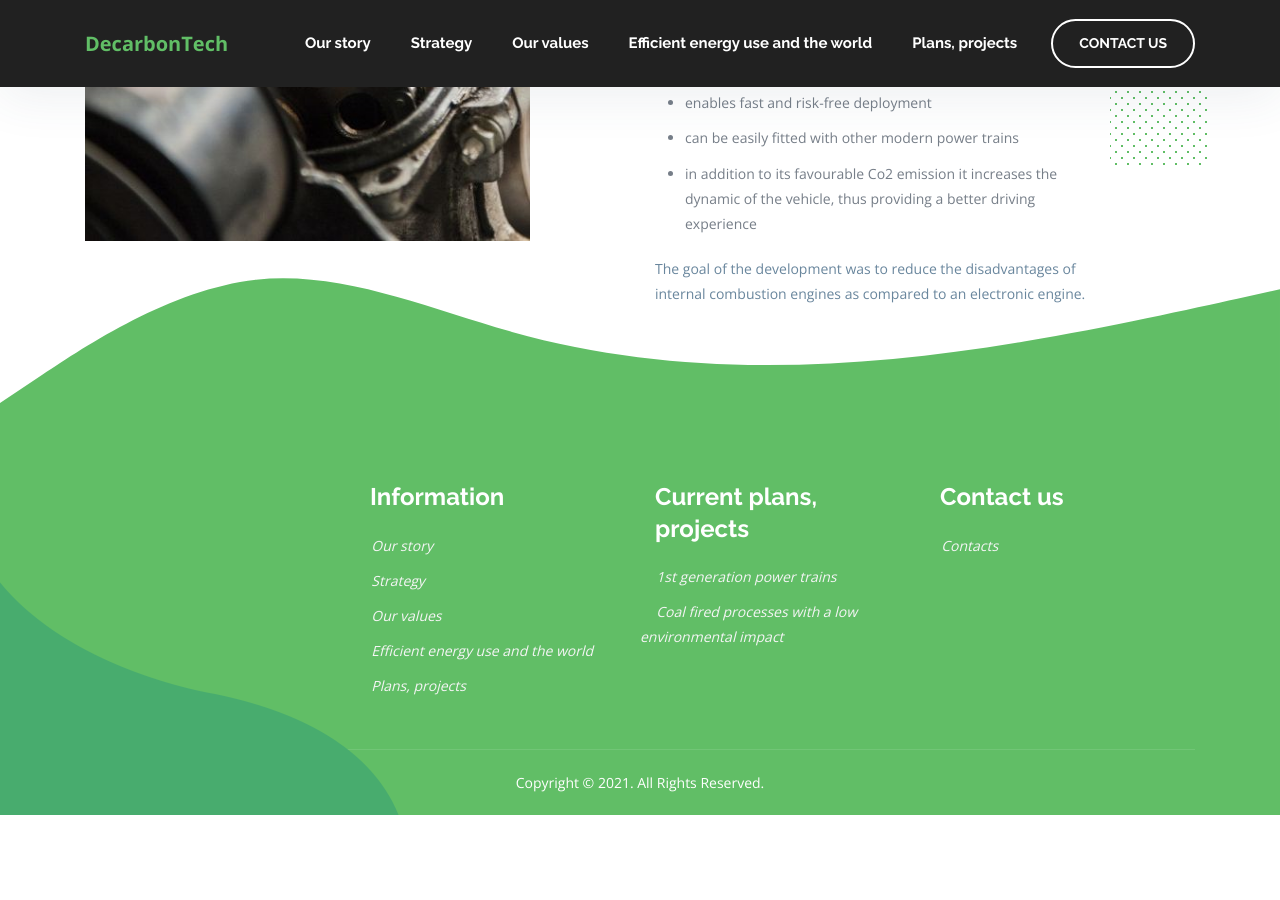
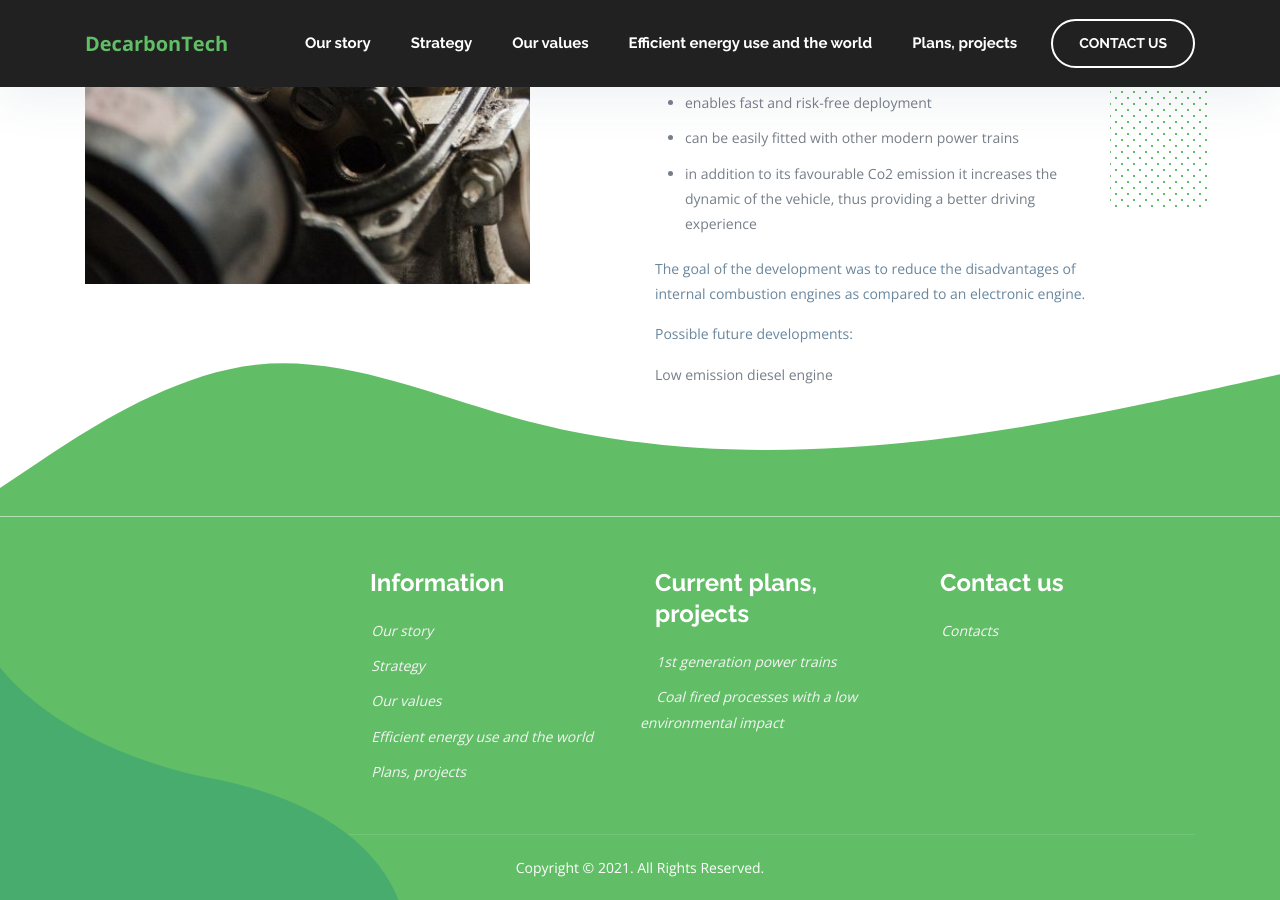
Before and after one commit to rutkai/decarbon, a Jekyll site: the page built from projects/2020-gepjarmu-hajtaslanc-fejlesztes.html, in a window 1280 px wide and 900 px high, scrolled down 1083 px. Built offline with Jekyll 4.4.1, drawn with Linux system fonts in a browser that asks for light colours; before the commit the page ends 1898 px from its top, so only the background shows below that.

Commit message:
Projects update

```diff
--- a/projects/2020-gepjarmu-hajtaslanc-fejlesztes.html
+++ b/projects/2020-gepjarmu-hajtaslanc-fejlesztes.html
@@ -23,3 +23,7 @@ year: 2020
 <p>
     The goal of the development was to reduce the disadvantages of internal combustion engines as compared to an electronic engine.
 </p>
+<p>Possible future developments:</p>
+<ul>
+    <li>Low emission diesel engine</li>
+</ul>
--- a/projects/2020-tisztatuz.html
+++ b/projects/2020-tisztatuz.html
@@ -16,3 +16,9 @@ year: 2020
     providing parameters similar to that of gas combustion (soot free) as well as a favourable investment cost.
 </p>
 <iframe src="https://docs.google.com/gview?url={{ "/documents/Coal_fired_processes.pdf" | absolute_url }}&embedded=true" style="width:445px; height:350px;" frameborder="0"></iframe>
+<p>Possible future developments:</p>
+<ul>
+    <li>CO<sub>2</sub> separation</li>
+    <li>CO<sub>2</sub> storage in alternative ways</li>
+    <li>Storage of surplus renewal electricity</li>
+</ul>
```
